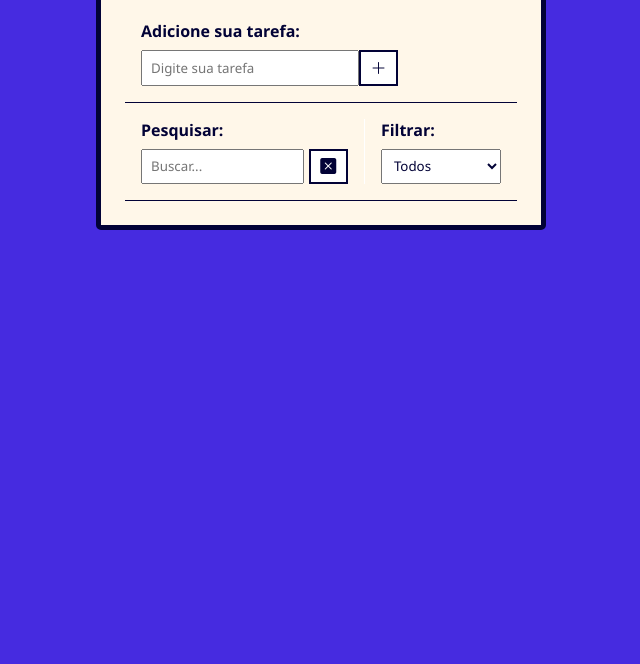
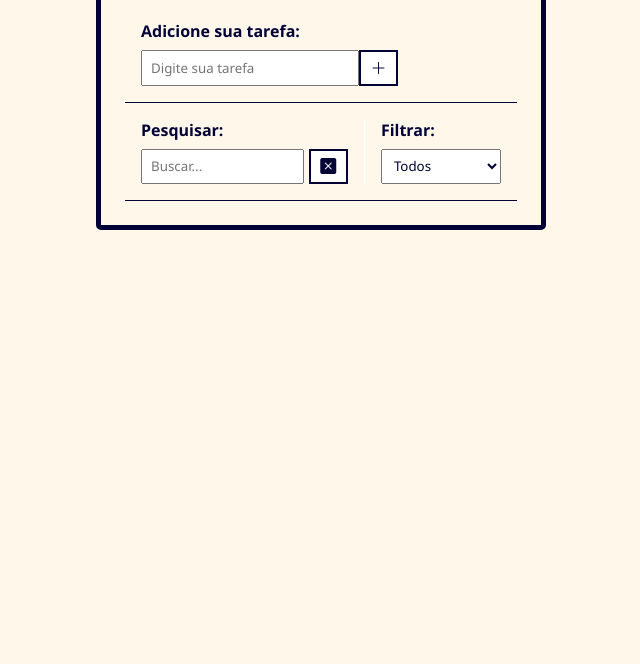
Before and after one commit to PaulaSuyaneDEV/To-Do-Lista, a plain HTML site: page index.html in a window 1280 px wide. Shown: the part 136-800 px from the top of the page, without its empty margins (319-959 px from the left). Drawn offline with nearby package versions, Linux system fonts and the light colour scheme.

Commit message:
finalizando

```diff
--- a/src/css/styles.css
+++ b/src/css/styles.css
@@ -11,7 +11,7 @@ body {
     background-size: cover;
     background-repeat: no-repeat;
     height: 90vh;
-    background-color: rgb(70, 43, 224);
+    background-color: rgb(255, 247, 233);
 }
 
 button {
```
